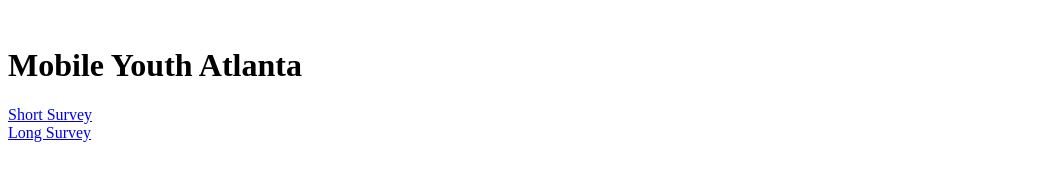
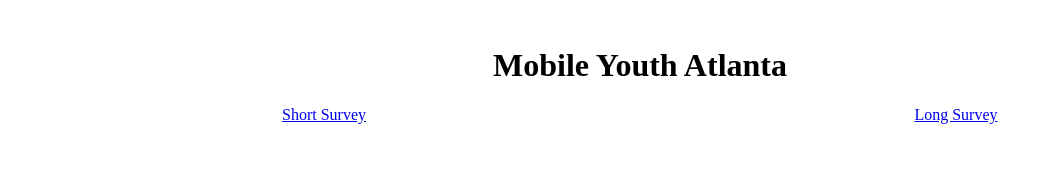
Before and after one commit to sambaskin/MYAtl, a plain HTML site: page index.html in a window 1280 px wide. Shown: the whole page, without its empty margins (0-1051 px from the left). Drawn offline with Linux system fonts and the light colour scheme.

Commit message:
3
Style1

```diff
--- a/index.html
+++ b/index.html
@@ -58,20 +58,21 @@
 <style>
 	#header
 	{
-
+		text-align: center;
 	}
 	#button-container
 	{
-
+		display: flex;
+		text-align: center;
 	}
 	#button1
 	{
-
+		width: 50%;
 	}
 
 	#button2
 	{
-
+		width: 50%;
 	}
 
 	a
```
